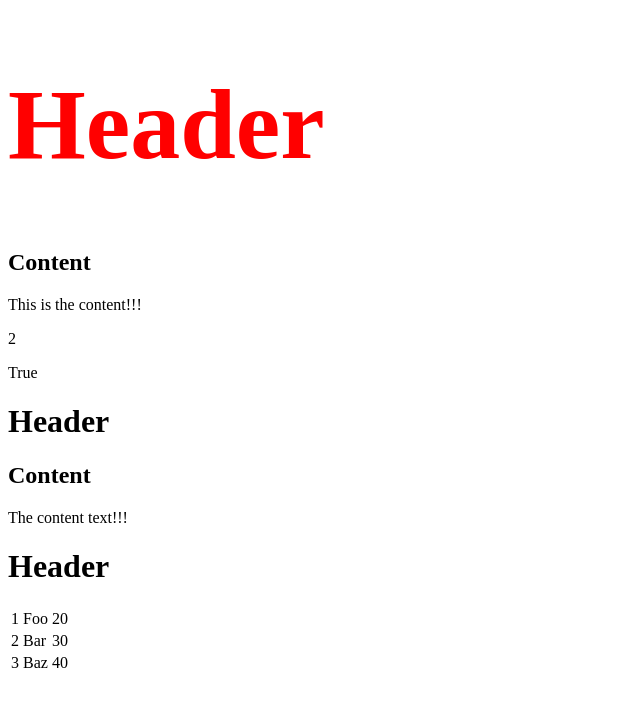
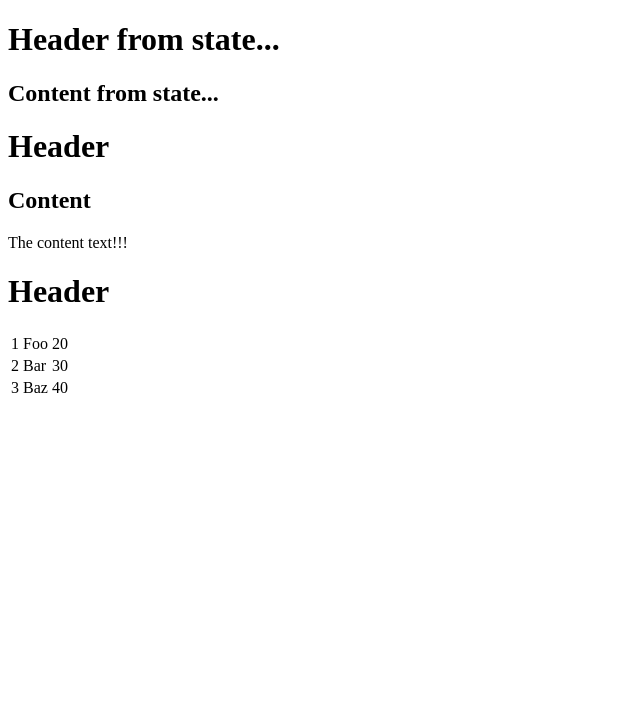
Before and after one commit to ashwani-luhaniwal/react-tutorial, a React app: page / in a window 1280 px wide. Shown: the top 706 px of the page, without its empty margins (0-640 px from the left). Built offline with nearby package versions, Linux system fonts and the light colour scheme.

Commit message:
ReactJS State concept

```diff
--- /dev/null
+++ b/State.jsx
@@ -0,0 +1,29 @@
+/**
+ * ReactJS - State
+ * State is the place where data comes from. We should always try to make our state as simple
+ * as possible and minimize the number of stateful components. If we have 10 components that
+ * need data from the state, we should create one container component that will keep the state
+ * for all of them.
+ */
+
+import React from 'react';
+
+class State extends React.Component {
+    constructor(props) {
+        super(props);
+
+        this.state = {
+            header: "Header from state...",
+            content: "Content from state..."
+        }
+    }
+    render() {
+        return (
+            <div>
+                <h1>{ this.state.header }</h1>
+                <h2>{ this.state.content }</h2>
+            </div>
+        );
+    }
+}
+export default State;
--- a/index.html
+++ b/index.html
@@ -8,6 +8,7 @@
         <div id="app"></div>
         <div id="app2"></div>
         <div id="dynamic-table"></div>
+        <div id="state"></div>
         <script type="text/javascript" src="index.js"></script>
     </body>
 </html>
--- a/main.js
+++ b/main.js
@@ -4,7 +4,9 @@ import ReactDOM from 'react-dom';
 import App from './App.jsx';
 import App2 from './App2.jsx';
 import Table from './Table.jsx';
+import State from './State.jsx';
 
 ReactDOM.render(<App />, document.getElementById('app'));
 ReactDOM.render(<App2 />, document.getElementById('app2'));
 ReactDOM.render(<Table />, document.getElementById('dynamic-table'));
+ReactDOM.render(<State />, document.getElementById('app'));
```
